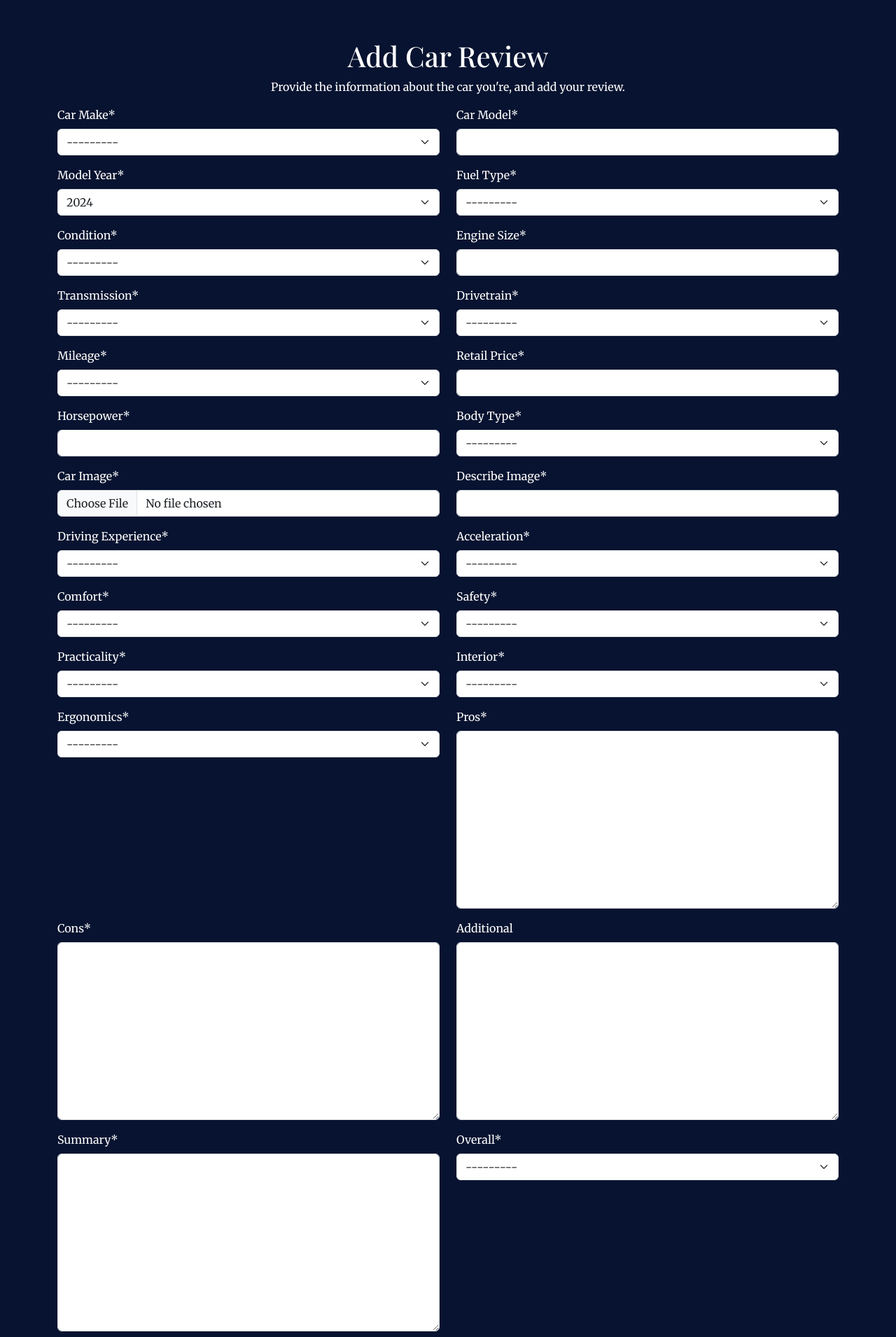
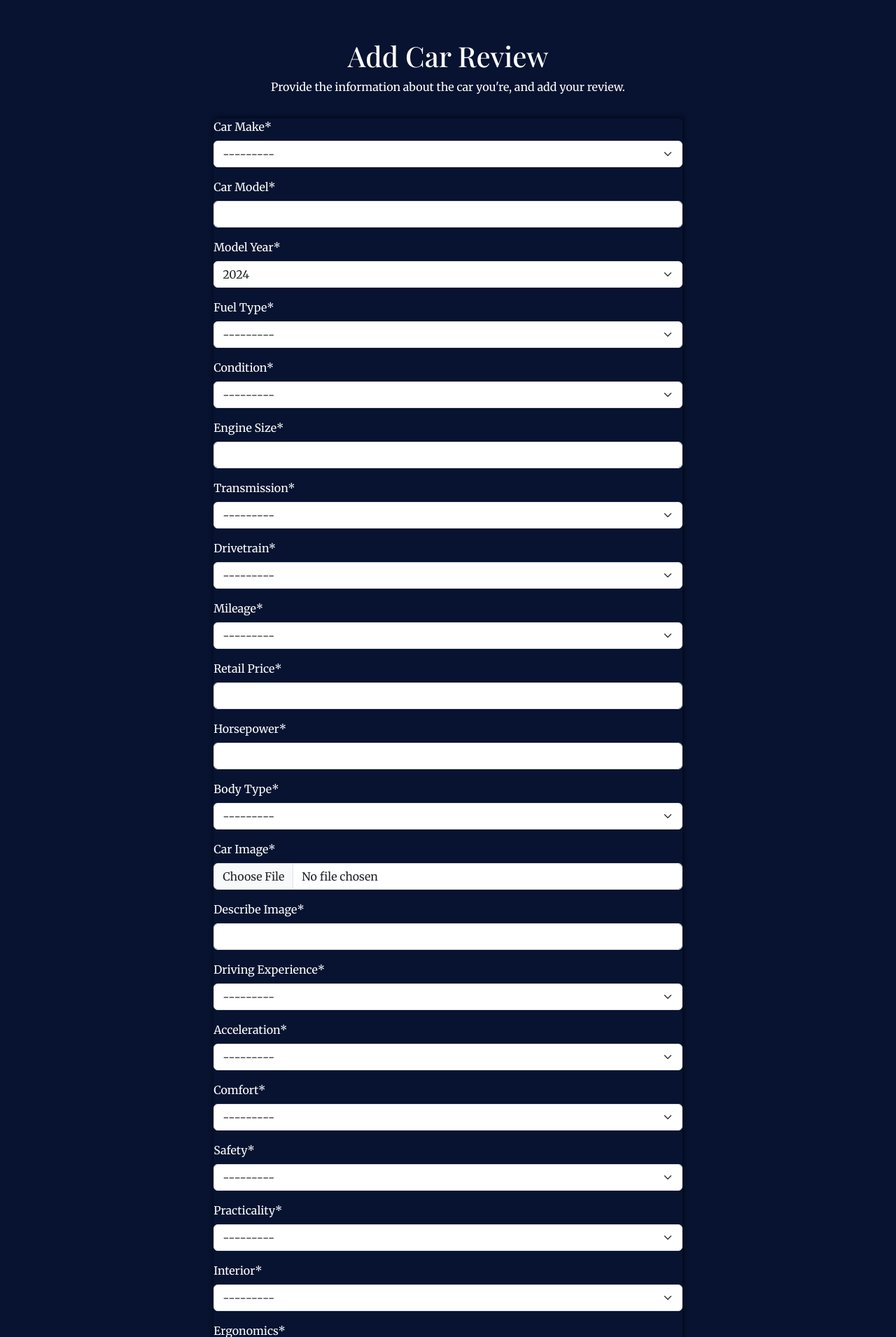
Before and after one commit to rimanfarhood/Carrevs-Car-Reviews, a Django app: page /reviews/add/ in a window 1280 px wide. Shown: the part 91-2001 px from the top of the page at 70% size. Run offline with Django 4.2, Linux system fonts and the light colour scheme; the visitor is signed in with stand-in values (Sample User, id 1); parts of the project's set-up code (start-up, migrations or seed data) failed here and were passed over; some libraries are stand-ins or nearby versions.

Commit message:
Add media query for review form, remove bootstrap cols-md class from form

```diff
--- a/reviews/templates/reviews/add_review.html
+++ b/reviews/templates/reviews/add_review.html
@@ -1,12 +1,12 @@
 {% extends 'base.html' %}
-{% load static %}
+
 {% block title %}Add Review{% endblock %}
 
 {% block content %}
 <div class="container">
         <h1 class="text-center pt-2">Add Car Review</h1>
         <p class="text-center">Provide the information about the car you're, and add your review.</p>
-        <form method="POST" enctype="multipart/form-data" class="row row-cols-md-2 text-reset">
+        <form method="POST" enctype="multipart/form-data" class="form-review">
             {% csrf_token %}
             {{ form.media }}
             {{ form|crispy }}
--- a/reviews/templates/reviews/edit_review.html
+++ b/reviews/templates/reviews/edit_review.html
@@ -6,7 +6,7 @@
 <div class="container text-center px-2">
         <h1 class="text-center">Edit Car Review</h1>
         <p class="text-center">Provide the information about the car you're reviewing.</p>
-        <form method="POST" enctype="multipart/form-data" class="row row-cols-md-2 form-review">
+        <form method="POST" enctype="multipart/form-data" class="form-review">
             {% csrf_token %}
             {{ form.media }}
             {{ form|crispy }}
--- a/reviews/templates/reviews/review_detail.html
+++ b/reviews/templates/reviews/review_detail.html
@@ -50,7 +50,7 @@
 
         <!-- The Review Section -->
         <section>
-            <div class="review-container row row-cols-lg-2 pt-3">
+            <div class="review-container row row-cols-md-2 pt-3">
                 <div class="ratings">
                     <p>
                         <strong>Driving Experience: </strong> {{ review.get_drivingexp_display }}<br>
--- a/static/css/base.css
+++ b/static/css/base.css
@@ -112,7 +112,6 @@ footer {
     color: var(--light);
     border: 1px solid var(--light);
     background-color: var(--darker);
-    width: 10%;
     margin: 3px;
 }
 
@@ -129,6 +128,7 @@ footer {
     border-radius: 5px;
     box-shadow: var(--box-shadow);
 }
+
 
 /*----------------------- list reviews page */
 
@@ -251,6 +251,12 @@ a.img-container:hover {
 /* Media queries */
 
 @media screen and (min-width: 40em) {
+    .form-review {
+        width: 60%;
+        margin: 3% auto;
+        border-radius: 5px;
+        box-shadow: var(--box-shadow);
+    }
 
     main {
         margin-top: 3em;
```
